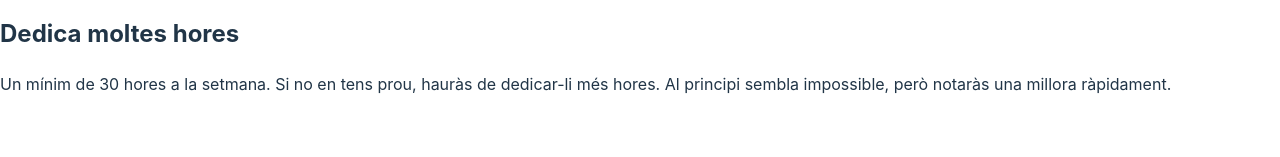
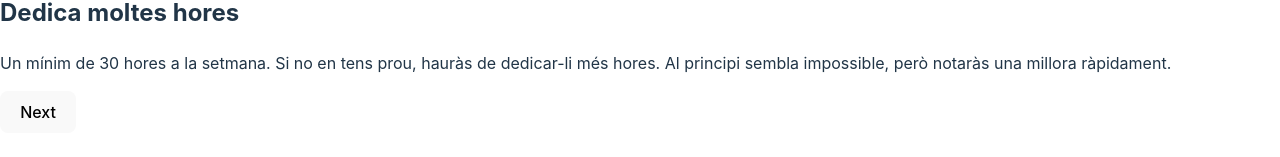
Before and after one commit to mireiamartin/S5-Onboarding-digital, a React (Vite) app: page / in a window 1280 px wide. Shown: the part 499-656 px from the top of the page. Built offline with nearby package versions, Linux system fonts and the light colour scheme.

Commit message:
ex2 nivell1

```diff
--- a/src/App.jsx
+++ b/src/App.jsx
@@ -2,7 +2,13 @@ import { useState } from 'react'
 import Card from './components/Card';
 
 function App() {
-  const [step, setStep] = useState(0)
+  const [step, setStep] = useState(0);
+
+  const nextStep = () => {
+    if (step < 2){
+      setStep(prev => prev + 1)
+    }
+  };
 
   const tutorialData = [{
     title: 'Dedica moltes hores',
@@ -28,6 +34,7 @@ function App() {
       <Card
         step = {step}
         tutorialData = {tutorialData}
+        nextStep = {nextStep}
       />
     </>
   )
--- a/src/components/Card.jsx
+++ b/src/components/Card.jsx
@@ -1,4 +1,4 @@
-const Card = ({step, tutorialData}) => {
+const Card = ({step, tutorialData, nextStep}) => {
     return (
       <>
         <img src={tutorialData[step].image} alt={tutorialData[step].title} className="card-image"/>
@@ -6,6 +6,9 @@ const Card = ({step, tutorialData}) => {
           <h2 className="card-title">{tutorialData[step].title}</h2>
           <p className="card-description">{tutorialData[step].description}</p>
         </div>
+        <div>
+        <button onClick={nextStep}>Next</button>
+      </div>
       </>
     )
   };
```
